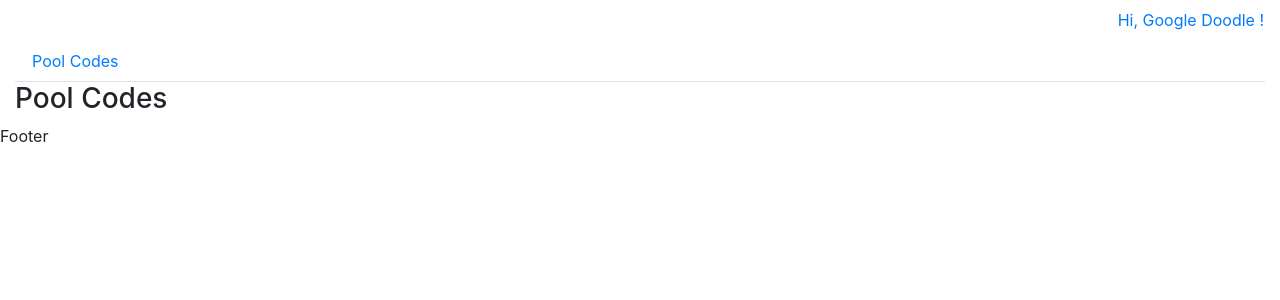
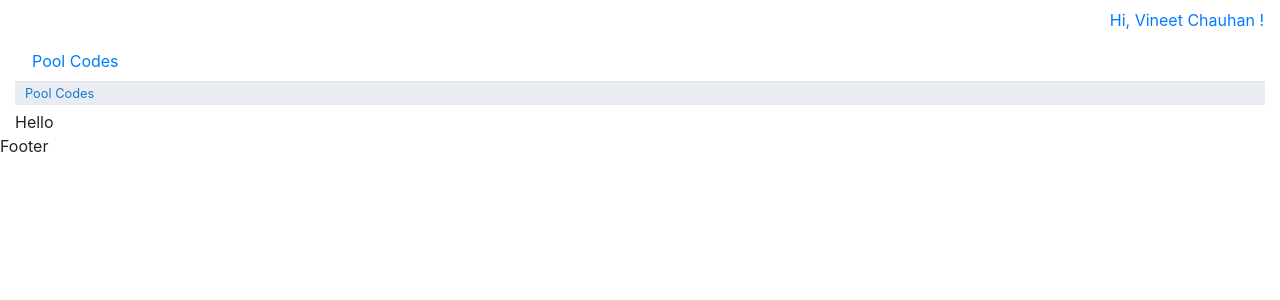
Before and after one commit to vinchauhan/start-again, an Angular app: page /poolcode in a window 1280 px wide. Shown: the top 300 px of the page. Built offline with nearby package versions, Linux system fonts and the light colour scheme.

Commit message:
Collapse working

```diff
--- a/angular.json
+++ b/angular.json
@@ -31,7 +31,10 @@
               "node_modules/bootstrap/dist/css/bootstrap.min.css",
               "src/styles.scss"
             ],
-            "scripts": []
+            "scripts": [
+              "node_modules/jquery/dist/jquery.min.js",
+              "node_modules/bootstrap/dist/js/bootstrap.min.js"
+            ]
           },
           "configurations": {
             "production": {
--- a/package.json
+++ b/package.json
@@ -24,6 +24,7 @@
     "@ng-bootstrap/ng-bootstrap": "^6.0.0",
     "@ngrx/store": "^8.2.0",
     "bootstrap": "^4.4.1",
+    "jquery": "^3.3.1",
     "rxjs": "~6.5.4",
     "tslib": "^1.10.0",
     "zone.js": "~0.10.2"
--- a/src/app/app.component.ts
+++ b/src/app/app.component.ts
@@ -10,8 +10,8 @@ import {Title} from '@angular/platform-browser';
 })
 export class AppComponent implements OnInit {
   titlePreFix = 'Helios - ';
-  firstName = 'Google';
-  lastName = 'Doodle'
+  firstName = 'Vineet';
+  lastName = 'Chauhan'
 
   constructor(private pageTitle: Title) {
   }
--- a/src/app/modules/poolcode/components/pool-code/pool-code.component.html
+++ b/src/app/modules/poolcode/components/pool-code/pool-code.component.html
@@ -1,90 +1,19 @@
 <div class="tab-content modules-section">
-  <!--<section class="tab-pane fade show active in" id="poolCode" role="tabpanel" aria-labelledby="poolCode-tab">-->
-<!--  <div class="d-lg-none" [ngClass]="{'sideBar-new': _opened}" *ngIf="_opened">-->
-<!--    <ng-template [ngTemplateOutlet]="sideBarTemplate"></ng-template>-->
-<!--  </div>-->
-<!--  <div *ngIf="selectedMarket" class="row">-->
-<!--    <div id="forecast-left" class="d-none d-lg-block" *ngIf='selectedMarket'>-->
-<!--      <ng-template [ngTemplateOutlet]="sideBarTemplate"></ng-template>-->
-<!--    </div>-->
-<!--    <div class="toggle-button d-lg-none" *ngIf='selectedMarket'>-->
-<!--      <button (click)="_toggleSidebar()" class="padding-0 cursor-pointer"><i class="material-icons">-->
-<!--        more_vert-->
-<!--      </i></button>-->
-<!--    </div>-->
-<!--    <ng-template [ngTemplateOutlet]="mainPoolCode"></ng-template>-->
-<!--  </div>-->
-  <ng-template [ngTemplateOutlet]="mainPoolCode"></ng-template>
-  </div>
+    <ng-template [ngTemplateOutlet]="mainPoolCode"></ng-template>
+</div>
 
 <ng-template #mainPoolCode>
   <div id="poolCode-right">
     <div class="box pool-code-content">
-      <h3 class="heading" aria-expanded="true" data-target="#poolMainContent">Pool Codes</h3>
+      <h3 type="button" class="heading" data-toggle="collapse" aria-expanded="true" data-target="#poolMainContent" aria-controls="poolMainContent">
+        Pool Codes
+      </h3>
       <div style="overflow-x: auto;overflow-y: hidden;width:auto;background-color: white">
-        <div class="box-content show collapse" id="poolMainContent" >
-          <div class="row" style="width: max-content;background-color: white">
-            <div class="col" *ngFor="let cabin of this.selectedCabinsData" style="padding: 5px;">
-              <div class="box" style="width: fit-content">
-                <h3 class="heading"
-                    aria-expanded="true"
-                    [attr.data-target]="'#'+cabin.cabinName.concat('div')">{{cabin.cabinName}}</h3>
-                <div [attr.id]="cabin.cabinName.concat('div')" class="box-content collapse show">
-                  <div class="container">
-                    <div  class="row">
-                      <div *ngFor="let labels of cabin.comparisonLabels"
-                           class="col" style="padding-right: 20px">
-                        <div class="col" id="grid-range-label-grid-container">
-                          <div class="row" id="grid-range-label-container">
-                            <input type="text" [readonly]="isReadOnlyField" [value]="labels" class="comparison-info-label"/>
-                          </div>
-                          <div class="row" id="grid-container">
-                            <div *ngFor="let dayname of dayNames"  class="pool-week-days">
-                              <div class="col-3">
-                                <input type="text" [readonly]="isReadOnlyField"
-                                       class="pool-week-days" step="any"
-                                       [value]='dayname'>
-                              </div>
-                            </div>
-                          </div>
-                        </div>
-                      </div>
-                    </div>
-                  </div>
-                  <div class="container">
-                    <div class="row">
-                      <div *ngFor="let comparisonWeek of cabin.comparisonWeeks; let j = index;" class="col">
-                        <div *ngFor="let week of comparisonWeek" class="row">
-                          <div class="row" >
-                            <div *ngFor="let day of week.days" class="pool-datesdiv">
-                              <input type="text" [readonly]="isReadOnlyField"
-                                     [value]='day.startDate'
-                                     (click)="setClass($event,j, day)" [className]="day.className">
-                              <!--															<app-grid-element [cabinCode]="day.cabinCode" [fullDate]="day.fulldate" [poolCode]=""></app-grid-element>-->
-                            </div>
-                          </div>
-                        </div>
-                      </div>
-                    </div>
-                  </div>
-                </div>
-              </div>
+        <div class="row">
+          <div class="col">
+            <div class="collapse show" id="poolMainContent">
+              Hello
             </div>
-
-          </div>
-        </div>
-
-      </div>
-      <div id="poolCode-content"
-           class="box-content collapse show">
-        <div class="poolCode-selection">
-          <div class="row">
-            <div class="col-4 market" *ngIf="!selectedMarket">
-<!--              <app-market-dropdown [setDropdown]="selectedMarket"-->
-<!--                                   (selelctedMarket)="selectMarket($event)">-->
-<!--              </app-market-dropdown>-->
-            </div>
-
           </div>
         </div>
       </div>
--- a/src/app/modules/poolcode/components/pool-code/pool-code.component.ts
+++ b/src/app/modules/poolcode/components/pool-code/pool-code.component.ts
@@ -9,6 +9,16 @@ import {Observable} from 'rxjs';
 })
 export class PoolCodeComponent implements OnInit {
   poolCodes$: Observable<any>;
+  selectedCabinsData = [
+    {
+      cabinType: 'Y',
+      cabinName: 'Economy'
+    },
+    {
+      cabinType: 'B',
+      cabinName: 'Business'
+    }
+  ]
   constructor(private poolcodeService: PoolcodeService) { }
 
   ngOnInit(): void {
@@ -18,4 +28,8 @@ export class PoolCodeComponent implements OnInit {
     console.log('loading poolCodes.....');
     this.poolCodes$ = this.poolcodeService.getPoolCodes();
   }
+
+  setClass(event,j, day) {
+    console.log(event, j, day);
+  }
 }
--- a/src/styles.scss
+++ b/src/styles.scss
@@ -1 +1,18 @@
 /* You can add global styles to this file, and also import other style files */
+.box h3 {
+	background-color: #E9EDF2;
+	color: #1976D2;
+	font-size: 0.8em;
+	font-weight: normal;
+	margin: 0 0 5px;
+	padding: 0 10px;
+	text-align: left;
+    line-height: 1.8;
+    .heading {
+        border-radius: 3px 3px 0 0;
+        margin: 0;
+        overflow: hidden;
+        position: relative
+    }
+
+}
```
Also changed, not shown: 1 other file (tests, documents, lock files or other folders).
